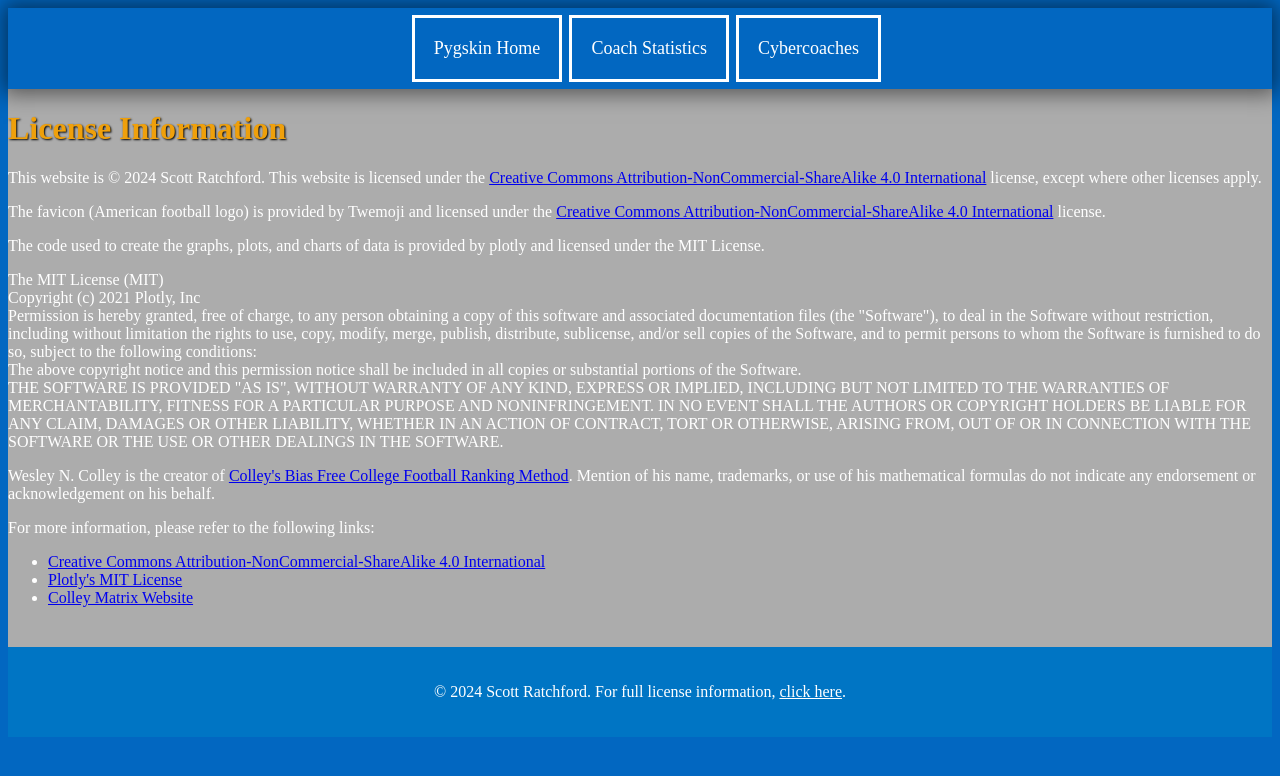
After one commit to KyberCritter/Pygskin-Webapp, a Django app: page /license/ in a window 1280 px wide. The commit adds this page. Shown: the top 776 px of the page. Run offline with Django 5.2, Linux system fonts and the light colour scheme.

Commit message:
added license page and icon

```diff
--- a/myproject/myproject/urls.py
+++ b/myproject/myproject/urls.py
@@ -17,15 +17,17 @@
 from django.contrib import admin
 from django.urls import include, path
 
-from pygskin_webapp import views
+from pygskin_webapp import views, urls
 
 urlpatterns = [
+    path("admin/", admin.site.urls),
     # path("pygskin_webapp/", include("pygskin_webapp.urls")),
+    path("", views.index, name="index"),
+    path("license/", views.license, name="license"),
     path("404/", views.handler404, name="error_404"),
-    path("admin/", admin.site.urls),
-    path("", views.index, name="index"),
     path("coach/", views.coach, name="coach"),
     path("coach_list/", views.coach_list, name="coach_list"),
     path("cybercoach/", views.cybercoach, name="cybercoach"),
     path("cybercoach_list/", views.cybercoach_list, name="cybercoach_list"),
+    path("cybercoach_prediction/", views.cybercoach_prediction, name="cybercoach_prediction"),
 ]
--- a/myproject/pygskin_webapp/static/styles.css
+++ b/myproject/pygskin_webapp/static/styles.css
@@ -33,6 +33,10 @@
     padding: 20px 0;
     margin-top: 40px;
     background-color: var(--color-2);
+}
+
+footer a {
+    color: #fff;
 }
 
 body {
--- a/myproject/pygskin_webapp/templates/footer.html
+++ b/myproject/pygskin_webapp/templates/footer.html
@@ -2,7 +2,7 @@
 {% load static %}
 <footer>
     <div class="container">
-        <p>&copy; {% now "Y" %} Scott Ratchford. All rights reserved.</p>
+        <p>&copy; {% now "Y" %} Scott Ratchford. For full license information, <a href="{% url 'license' %}">click here</a>.</p>
     </div>
 </footer>
 
--- a/myproject/pygskin_webapp/templates/navbar.html
+++ b/myproject/pygskin_webapp/templates/navbar.html
@@ -1,6 +1,7 @@
 <!-- navbar.html -->
 {% load static %}
 <link rel="stylesheet" type="text/css" href="{% static 'styles.css' %}">
+<link rel="shortcut icon" type="image/png" href="{% static 'favicon.ico' %}"/>
 
 <div class="navbar">
     <div id="navLinks">
--- a/myproject/pygskin_webapp/templates/pygskin_webapp/coach.html
+++ b/myproject/pygskin_webapp/templates/pygskin_webapp/coach.html
@@ -5,6 +5,7 @@
     <meta charset="UTF-8">
     <meta name="viewport" content="width=device-width, initial-scale=1.0">
     <title>{{ coach_name }} Statistics</title>
+    <link rel="stylesheet" type="text/css" href="{% static 'styles.css' %}">
     <script src="https://cdn.plot.ly/plotly-2.30.0.min.js" charset="utf-8"></script>
 </head>
 <body>
--- a/myproject/pygskin_webapp/templates/pygskin_webapp/coach_list.html
+++ b/myproject/pygskin_webapp/templates/pygskin_webapp/coach_list.html
@@ -5,6 +5,7 @@
     <meta charset="UTF-8">
     <meta name="viewport" content="width=device-width, initial-scale=1.0">
     <title>Coach Selection</title>
+    <link rel="stylesheet" type="text/css" href="{% static 'styles.css' %}">
 </head>
 <body>
     {% include "navbar.html" %}
--- a/myproject/pygskin_webapp/templates/pygskin_webapp/cybercoach_list.html
+++ b/myproject/pygskin_webapp/templates/pygskin_webapp/cybercoach_list.html
@@ -5,6 +5,7 @@
     <meta charset="UTF-8">
     <meta name="viewport" content="width=device-width, initial-scale=1.0">
     <title>Cybercoach Selection</title>
+    <link rel="stylesheet" type="text/css" href="{% static 'styles.css' %}">
 </head>
 <body>
     {% include "navbar.html" %}
--- a/myproject/pygskin_webapp/templates/pygskin_webapp/index.html
+++ b/myproject/pygskin_webapp/templates/pygskin_webapp/index.html
@@ -32,7 +32,7 @@
         <section>
             <h2>Cybercoaches</h2>
             <p>Experience the power of machine learning with Cybercoaches. These models are trained on specific coaches and can call offensive plays based on their individual styles.</p>
-            <h3>Select a CyberCoach</h3>
+            <h3>Select a Cybercoach</h3>
             <form action="{% url 'cybercoach' %}" method="POST">
                 {% csrf_token %}
                 <label for="cybercoach-select">Choose a coach:</label>
--- /dev/null
+++ b/myproject/pygskin_webapp/templates/pygskin_webapp/license.html
@@ -0,0 +1,56 @@
+<!DOCTYPE html>
+{% load static %}
+<html lang="en">
+<head>
+    <meta charset="UTF-8">
+    <meta name="viewport" content="width=device-width, initial-scale=1.0">
+    <title>License Information</title>
+    <link rel="stylesheet" type="text/css" href="{% static 'styles.css' %}">
+</head>
+<body>
+    {% include "navbar.html" %}
+
+    <h1>License Information</h1>
+
+    <p>This website is &copy; {% now "Y" %} Scott Ratchford. This website is licensed under the <a href="https://creativecommons.org/licenses/by-nc-sa/4.0/">Creative Commons Attribution-NonCommercial-ShareAlike 4.0 International</a> license, except where other licenses apply.</p>
+
+    <p>The favicon (American football logo) is provided by Twemoji and licensed under the <a href="https://creativecommons.org/licenses/by-nc-sa/4.0/">Creative Commons Attribution-NonCommercial-ShareAlike 4.0 International</a> license.</p>
+
+    <p>The code used to create the graphs, plots, and charts of data is provided by plotly and licensed under the MIT License.</p>
+    <p>
+        The MIT License (MIT)
+        <br>
+        Copyright (c) 2021 Plotly, Inc
+        <br>
+        Permission is hereby granted, free of charge, to any person obtaining a copy
+        of this software and associated documentation files (the "Software"), to deal
+        in the Software without restriction, including without limitation the rights
+        to use, copy, modify, merge, publish, distribute, sublicense, and/or sell
+        copies of the Software, and to permit persons to whom the Software is
+        furnished to do so, subject to the following conditions:
+        <br>
+        The above copyright notice and this permission notice shall be included in
+        all copies or substantial portions of the Software.
+        <br>
+        THE SOFTWARE IS PROVIDED "AS IS", WITHOUT WARRANTY OF ANY KIND, EXPRESS OR
+        IMPLIED, INCLUDING BUT NOT LIMITED TO THE WARRANTIES OF MERCHANTABILITY,
+        FITNESS FOR A PARTICULAR PURPOSE AND NONINFRINGEMENT. IN NO EVENT SHALL THE
+        AUTHORS OR COPYRIGHT HOLDERS BE LIABLE FOR ANY CLAIM, DAMAGES OR OTHER
+        LIABILITY, WHETHER IN AN ACTION OF CONTRACT, TORT OR OTHERWISE, ARISING FROM,
+        OUT OF OR IN CONNECTION WITH THE SOFTWARE OR THE USE OR OTHER DEALINGS IN
+        THE SOFTWARE.
+    </p>
+
+    <p>Wesley N. Colley is the creator of <a href="https://www.colleyrankings.com">Colley's Bias Free College Football Ranking Method</a>. Mention of his name, trademarks, or use of his mathematical formulas do not indicate any endorsement or acknowledgement on his behalf.</p>
+
+    <p>For more information, please refer to the following links:</p>
+
+    <ul>
+        <li><a href="https://creativecommons.org/licenses/by-nc-sa/4.0/">Creative Commons Attribution-NonCommercial-ShareAlike 4.0 International</a></li>
+        <li><a href="https://github.com/plotly/plotly.js/blob/master/LICENSE">Plotly's MIT License</a></li>
+        <li><a href="https://www.colleyrankings.com">Colley Matrix Website</a></li>
+    </ul>
+
+    {% include "footer.html" %}
+</body>
+</html>
--- a/myproject/pygskin_webapp/views.py
+++ b/myproject/pygskin_webapp/views.py
@@ -12,6 +12,11 @@
     context = {
         "cybercoach_paths": cybercoach_paths
     }
+    return HttpResponse(template.render(context, request))
+
+def license(request):
+    template = loader.get_template("pygskin_webapp/license.html")
+    context = {}
     return HttpResponse(template.render(context, request))
 
 # TODO: find a better way to store the paths
@@ -120,12 +125,29 @@
         except Exception as e:
             return HttpResponse(f"Error loading model: {e}", status=500)
 
+        first_year = cybercoach.coach.first_year
+        last_year = cybercoach.coach.last_year
+        opponents_by_year = {}
+        for year in range(first_year, last_year + 1):
+            opponent_list = []
+            current_team = cybercoach.coach.coach_school_dict[year]
+            for game in cybercoach.coach.games_list:
+                if game.game_dict["season"] == year and game.game_dict["home_team"] == current_team and (game.game_dict["away_team"], game.game_dict["week"]) not in opponent_list:
+                    opponent_list.append((game.game_dict["away_team"], game.game_dict["week"]))
+                    # opponent_list.append(game.game_dict["away_team"])
+                elif game.game_dict["season"] == year and game.game_dict["away_team"] == current_team and (game.game_dict["home_team"], game.game_dict["week"]) not in opponent_list:
+                    opponent_list.append((game.game_dict["home_team"], game.game_dict["week"]))
+                    # opponent_list.append(game.game_dict["home_team"])
+            # self.opponent_combo_box.addItems([f"{opponent}, Week {week}" for opponent, week in opponent_list])
+            opponents_by_year[year] = opponent_list
+
         # Prepare context data for rendering
         context = {
             "coach_name": cybercoach.coach.coach_dict["first_name"] + " " + cybercoach.coach.coach_dict["last_name"],
-            "first_year": cybercoach.coach.first_year,
-            "last_year": cybercoach.coach.last_year,
+            "first_year": first_year,
+            "last_year": last_year,
             "coach_seasons": cybercoach.coach.coach_dict["seasons"],
+            "opponents_by_year": opponents_by_year,
         }
 
         # Render and return the template with context
@@ -136,5 +158,8 @@
         # Adjust the redirect path as necessary
         return redirect('index')
 
+def cybercoach_prediction(request):
+    return render(request, "pygskin_webapp/cybercoach_prediction.html")
+
 def handler404(request, *args, **argv):
     return HttpResponse(render(request, "pygskin_webapp/404.html"), status=404)
```
Also changed, not shown: myproject/pygskin_webapp/templates/pygskin_webapp/cybercoach.html (+53 -0 lines), myproject/pygskin_webapp/templates/pygskin_webapp/cybercoach_prediction.html (added, +12 -0 lines), myproject/pygskin_webapp/static/favicon.ico (added).
